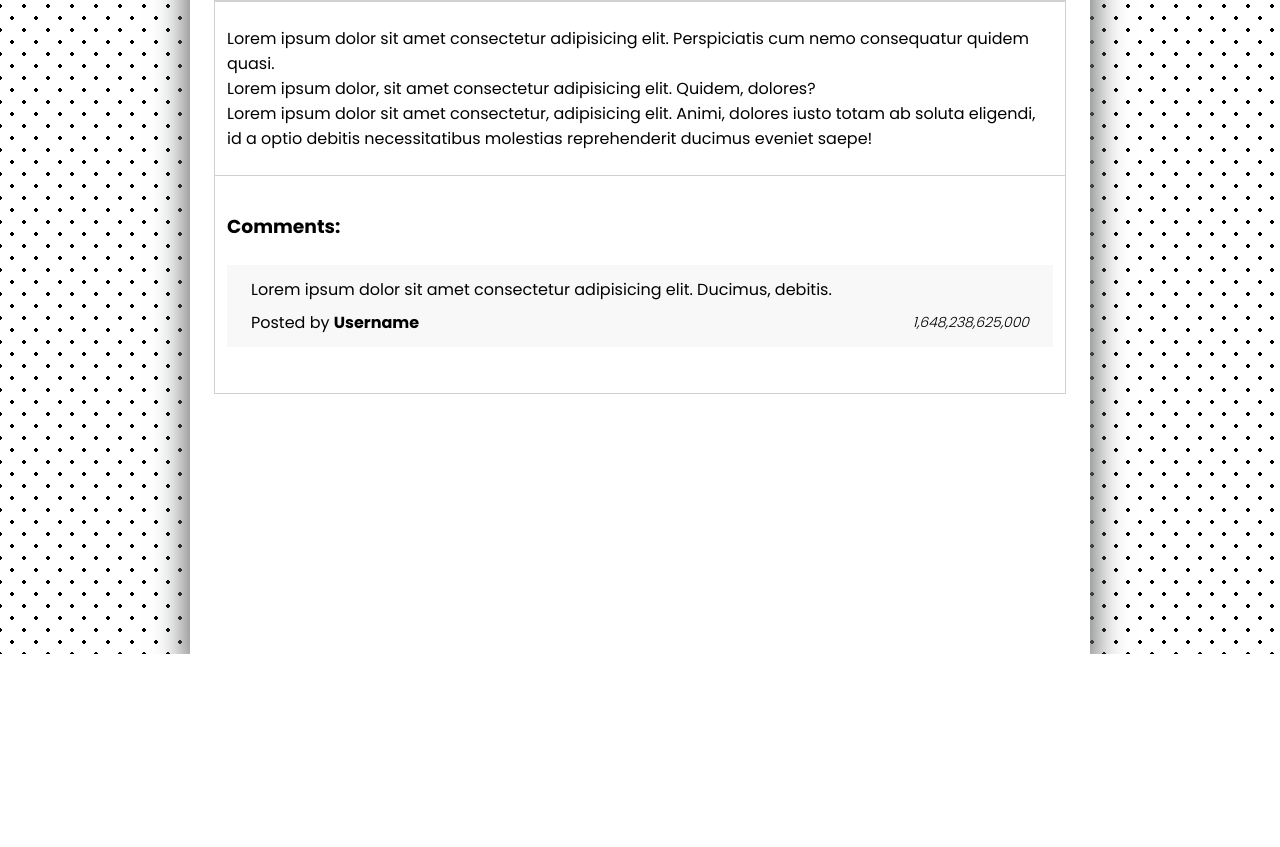
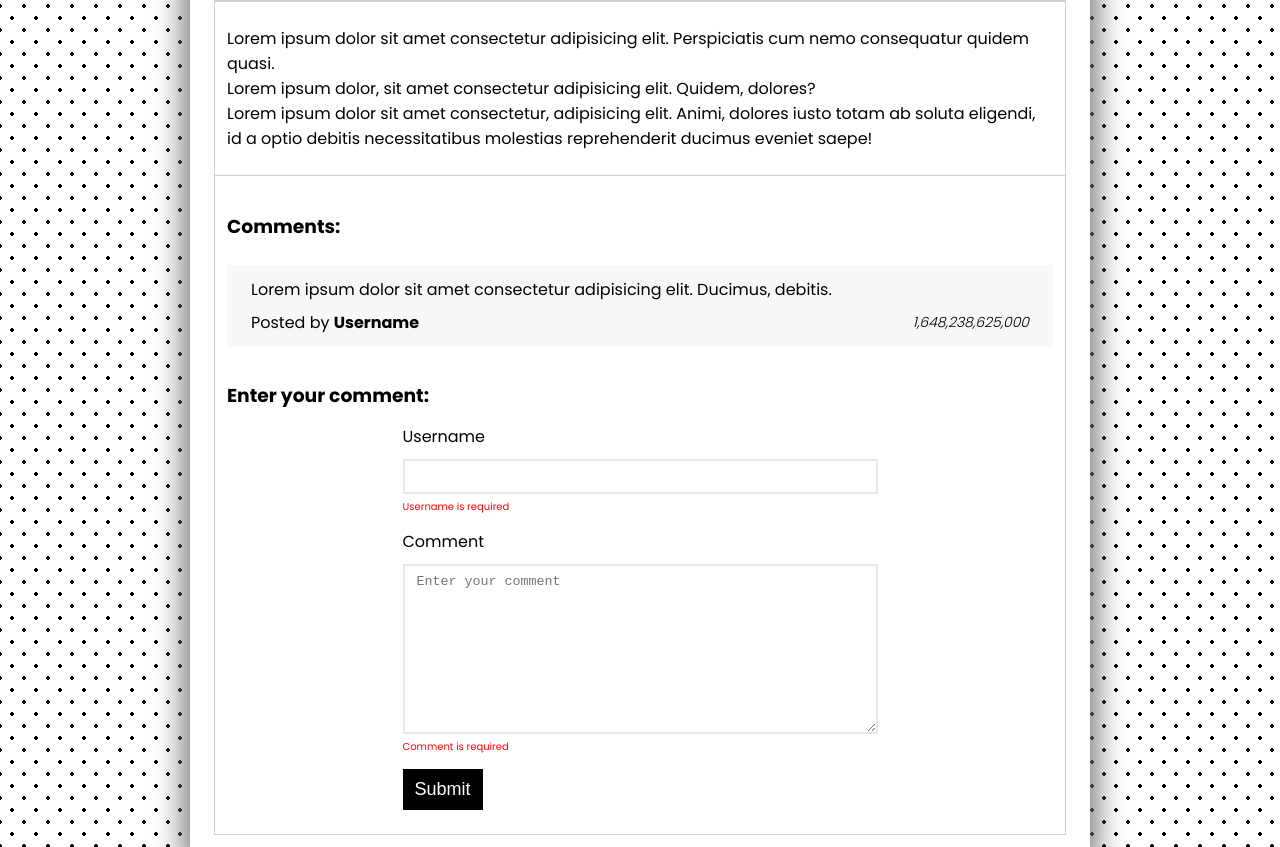
Before and after one commit to devkovmtl/blog-app-client, a React (Create React App) app: page /1 in a window 1280 px wide. Shown: the part 258-1105 px from the top of the page. Before the commit the page ends 912 px from the top, so only its background shows below. Built offline with nearby package versions, Linux system fonts and the light colour scheme.

Commit message:
Comment Form layout and CSS

```diff
--- /dev/null
+++ b/src/components/CommentForm.js
@@ -0,0 +1,41 @@
+const CommentForm = () => {
+  return (
+    <form className='form'>
+      <div className='form__group'>
+        <label htmlFor='username' className='input-group__label'>
+          Username
+        </label>
+        <input
+          type='text'
+          id='username'
+          name='username'
+          className='input-group__input'
+          required
+        />
+        <div class='input-group--invalid-feedback'>
+          <p>Username is required</p>
+        </div>
+      </div>
+      <div className='form__group'>
+        <label htmlFor='content' className='input-group__label'>
+          Comment
+        </label>
+        <textarea
+          name='content'
+          id='content'
+          cols='30'
+          rows='10'
+          className='input-group__textarea'
+          placeholder='Enter your comment'
+          required
+        ></textarea>
+        <div class='input-group--invalid-feedback'>
+          <p>Comment is required</p>
+        </div>
+      </div>
+      <input type='submit' value='Submit' className='input__submit' />
+    </form>
+  );
+};
+
+export default CommentForm;
--- a/src/components/PostDetails.js
+++ b/src/components/PostDetails.js
@@ -1,4 +1,5 @@
 import Comment from './Comment';
+import CommentForm from './CommentForm';
 
 const comment = {
   content:
@@ -37,6 +38,8 @@ const PostDetails = () => {
         <div className='comment__list'>
           <Comment comment={comment} />
         </div>
+        <h3 style={{ padding: '12px 0 14px 0' }}>Enter your comment:</h3>
+        <CommentForm />
       </div>
     </div>
   );
--- a/src/index.css
+++ b/src/index.css
@@ -134,6 +134,57 @@ header h1 {
   justify-content: space-between;
 }
 
+.form {
+  display: flex;
+  flex-direction: column;
+  justify-content: center;
+  align-items: center;
+  max-width: 475px;
+  margin: 0 auto;
+}
+
+.form__group {
+  display: flex;
+  flex-direction: column;
+  width: 100%;
+  margin-bottom: 14px;
+}
+
+.input-group__label {
+  margin-bottom: 10px;
+}
+
+.input-group__input,
+.input-group__textarea {
+  border: 2px solid #e8e8e8;
+  padding: 8px 12px;
+}
+
+.input-group__input--invalid,
+.input-group__textarea--invalid {
+  border-color: #ff0000;
+}
+
+.input-group--invalid-feedback {
+  color: red;
+  font-size: 10px;
+  margin-top: 5px;
+}
+
+.input__submit {
+  padding: 10px 12px;
+  margin-right: auto;
+  background-color: #000;
+  color: #fff;
+  border: none;
+  transition: all 250ms ease-in-out;
+  font-size: 18px;
+}
+
+.input__submit:hover {
+  cursor: pointer;
+}
+
 @media screen and (max-width: 480px) {
   header {
     height: 64px;
```
